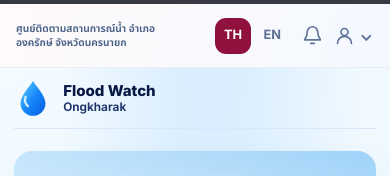
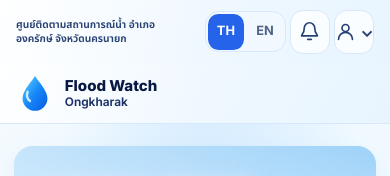
Before and after one commit to err0r4o4-dev/FloodWatch-Ongkharak, a React (Vite) app in the folder apps/web/: page / in a window 390 px wide. Shown: the top 176 px of the page. Built offline with nearby package versions, Linux system fonts and the light colour scheme; no server answers.

Commit message:
feat: add design stylesheet with custom theme variables, typography, and responsive layout styles

```diff
--- a/apps/web/src/styles/design.css
+++ b/apps/web/src/styles/design.css
@@ -26,6 +26,8 @@
   --radius-lg: 1.35rem;
   --shadow-surface: 0 10px 28px rgb(42 96 156 / 8%);
   --sidebar-width: 13.4rem;
+  --header-surface: linear-gradient(110deg, rgb(255 255 255 / 93%), rgb(230 244 255 / 88%));
+  --header-control-surface: #f2f8ff;
 }
 
 body {
@@ -63,30 +65,33 @@ body {
 .shell-main { padding-inline: clamp(.9rem, 1.35vw, 1.5rem); }
 .institution-header {
   display: flex;
-  min-height: 5.2rem;
+  min-height: 4.7rem;
   align-items: center;
   justify-content: space-between;
   gap: 1rem;
-  margin: 0 calc(-1 * clamp(.9rem, 1.35vw, 1.5rem));
-  padding: .6rem clamp(1rem, 2.1vw, 2.4rem);
-  border-top: 4px solid #373a43;
-  border-bottom: 1px solid #ebedf5;
-  background: linear-gradient(105deg, #fffafb, #f4f9ff);
-  color: #4b6287;
+  margin-top: .45rem;
+  padding: .6rem clamp(.9rem, 1.5vw, 1.4rem);
+  border: 1px solid var(--color-border);
+  border-radius: var(--radius-lg);
+  background: var(--header-control-surface);
+  background: var(--header-surface);
+  box-shadow: var(--shadow-surface);
+  color: #284273;
   font-size: .81rem;
   font-weight: 650;
 }
 .institution-header__actions { display: flex; align-items: center; gap: .85rem; }
-.locale-toggle { display: flex; align-items: center; gap: .2rem; font-family: Inter, sans-serif; font-size: .8rem; }
-.locale-toggle span, .locale-toggle button { display: grid; min-width: 2.25rem; min-height: 2.25rem; place-items: center; border: 0; border-radius: .7rem; font: inherit; font-weight: 700; }
-.locale-toggle span { background: #90113d; color: #fff; }
-.locale-toggle button { color: #5d7093; background: transparent; opacity: 1; }
-.header-icon, .account-menu summary { display: grid; min-width: 2.75rem; min-height: 2.75rem; place-items: center; color: #60749a; font-size: 1.35rem; text-decoration: none; cursor: pointer; }
+.locale-toggle { display: flex; align-items: center; gap: .2rem; padding: .2rem; border: 1px solid var(--color-border); border-radius: .85rem; background: var(--header-control-surface); font-family: Inter, sans-serif; font-size: .8rem; }
+.locale-toggle span, .locale-toggle button { display: grid; min-width: 2.25rem; min-height: 2.25rem; place-items: center; border: 0; border-radius: .65rem; font: inherit; font-weight: 700; }
+.locale-toggle span { background: var(--color-primary-strong); color: #fff; }
+.locale-toggle button { color: #4f6486; background: transparent; opacity: 1; }
+.header-icon, .account-menu summary { display: grid; min-width: 2.75rem; min-height: 2.75rem; place-items: center; border: 1px solid var(--color-border); border-radius: .8rem; background: rgb(255 255 255 / 78%); color: #284273; font-size: 1.35rem; text-decoration: none; cursor: pointer; }
+.header-icon:hover, .account-menu summary:hover { border-color: #9cc9ff; background: #e4f2ff; color: var(--color-primary-strong); }
 .account-menu { position: relative; }
 .account-menu summary { display: flex; align-items: center; gap: .3rem; list-style: none; }
 .account-menu summary::-webkit-details-marker { display: none; }
 .account-menu summary span { font-size: 1rem; }
-.account-menu__content { position: absolute; z-index: 30; top: 100%; right: 0; display: grid; min-width: 12rem; padding: .65rem; border: 1px solid var(--color-border); border-radius: .9rem; background: white; box-shadow: var(--shadow-surface); }
+.account-menu__content { position: absolute; z-index: 30; top: calc(100% + .4rem); right: 0; display: grid; min-width: 12rem; padding: .65rem; border: 1px solid var(--color-border); border-radius: .9rem; background: #f9fcff; box-shadow: var(--shadow-surface); }
 .account-menu__content a, .account-menu__content button, .account-menu__content span { padding: .6rem; border: 0; border-radius: .5rem; color: var(--color-ink); background: transparent; font: inherit; font-size: .82rem; text-align: left; text-decoration: none; overflow-wrap: anywhere; }
 .account-menu__content a:hover, .account-menu__content button:hover { background: #eaf3ff; }
 .public-shell .page-content { padding-block: 1.35rem 2rem; }
@@ -137,14 +142,15 @@ body {
 @media (max-width: 55rem) {
   .public-shell { display: block; }
   .shell-main { padding-bottom: calc(5rem + env(safe-area-inset-bottom)); }
-  .institution-header { min-height: 3.8rem; }
-  .mobile-header { display: flex; min-height: 3.8rem; }
+  .institution-header { min-height: 3.8rem; margin: 0 calc(-1 * clamp(.9rem, 1.35vw, 1.5rem)); padding-inline: var(--space-4); border: 0; border-radius: 0; box-shadow: none; }
+  .mobile-header { display: flex; min-height: 3.8rem; margin-inline: calc(-1 * clamp(.9rem, 1.35vw, 1.5rem)); padding-inline: var(--space-4); border-color: var(--color-border); background: var(--header-control-surface); background: var(--header-surface); }
   .bottom-navigation ul { grid-template-columns: repeat(5, minmax(0, 1fr)); }
 }
 @media (max-width: 35rem) {
+  .institution-header__actions { gap: .25rem; }
+  .locale-toggle { padding: .1rem; }
+  .header-icon, .account-menu summary { min-width: 2.5rem; min-height: 2.75rem; }
   .institution-header__name { max-width: 10rem; font-size: .64rem; line-height: 1.3; }
-  .institution-header__actions { gap: .12rem; }
-  .header-icon, .account-menu summary { min-width: 2.5rem; }
   .auth-page { justify-content: flex-start; padding-top: 3rem; }
   .auth-actions { align-items: stretch; flex-direction: column-reverse; }
   .auth-actions .action-button { align-self: stretch; }
```
